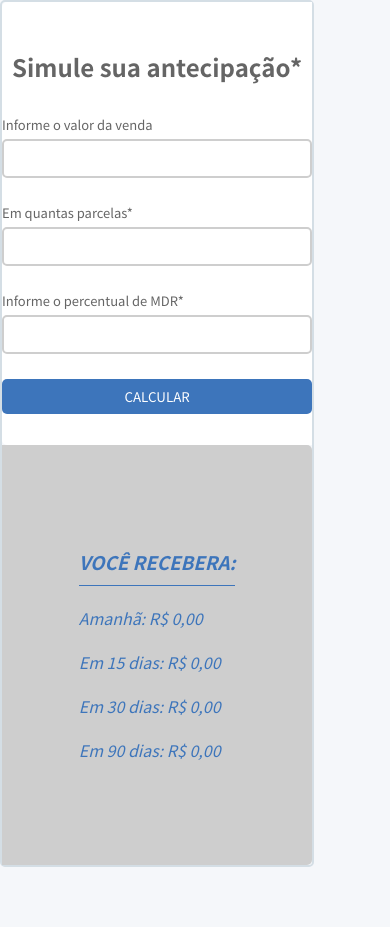
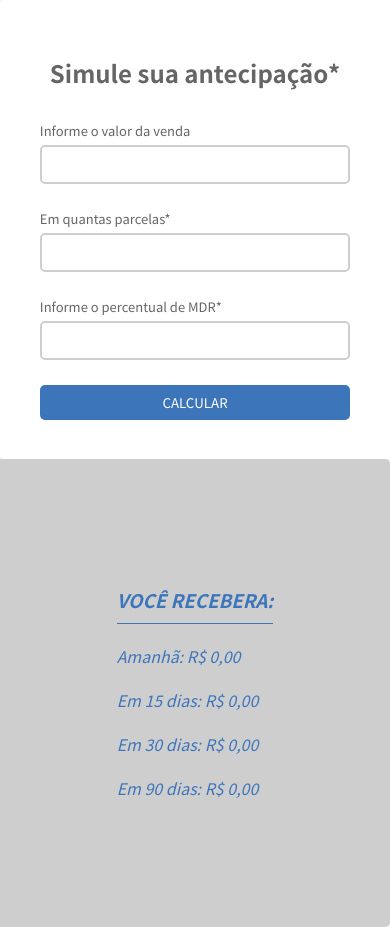
Before and after one commit to Iluscadev/installment-advance-calculator, a React (Create React App) app: page / in a window 390 px wide. Before the commit the page ends 867 px from the top, so only its background shows below. Built offline with nearby package versions, Linux system fonts and the light colour scheme.

Commit message:
style: fixed responsivity

```diff
--- a/src/App.js
+++ b/src/App.js
@@ -1,5 +1,5 @@
 import Form from "./components/Form";
-import { Container } from "./components/MainContainer/styles";
+import { Container, MainContainer } from "./components/MainContainer/styles";
 import Results from "./components/Results";
 import { ResultsProvider } from "./providers/results";
 import GlobalStyle from "./styles/global";
@@ -9,10 +9,12 @@ function App() {
     <>
       <GlobalStyle />
       <ResultsProvider>
-        <Container>
-          <Form />
-          <Results />
-        </Container>
+        <MainContainer>
+          <Container>
+            <Form />
+            <Results />
+          </Container>
+        </MainContainer>
       </ResultsProvider>
     </>
   );
--- a/src/components/Form/styles.js
+++ b/src/components/Form/styles.js
@@ -4,6 +4,7 @@ export const FormContainer = styled.div`
   display: flex;
   justify-content: center;
   align-items: center;
+  flex-grow: 2;
 
   padding: 10%;
 
@@ -30,6 +31,10 @@ export const Title = styled.h2`
   color: var(--gray5);
   background-color: var(--purewhite);
   font-weight: bold;
+
+  @media (max-width: 320px) {
+    white-space: pre-wrap;
+  }
 `;
 
 
@@ -47,7 +52,6 @@ export const Label = styled.label`
 
 
 export const Input = styled.input`
-  min-width: 250px;
   height: 35px;
   margin: 5px 0;
   padding: 0 8px;
@@ -64,8 +68,8 @@ export const Input = styled.input`
     outline: none;
   }
 
-  @media (max-width: 550px) {
-    min-width: 230px;
+  @media (max-width: 650px) {
+    min-width: 100px;
   }
 `;
 
@@ -73,7 +77,6 @@ export const Input = styled.input`
 export const ButtonSubmit = styled.button`
   width: 100%;
   height: 35px;
-  /* padding: 0 8px; */
 
   background-color: var(--paleblue);
   color: var(--purewhite);
--- a/src/components/MainContainer/styles.js
+++ b/src/components/MainContainer/styles.js
@@ -2,14 +2,33 @@ import styled from "styled-components";
 
 export const Container = styled.div`
   display: flex;
-  box-sizing: border-box;
+  width: 800px;
+  height: 70%;
+  border-radius: 5px;
 
-  border-radius: 5px;
-  border: 2px solid var(--gray7);
+  @media (max-width: 650px) {
+    width: auto;
+    flex-direction: column;
+  }
 
-  @media (max-width: 550px) {
+  @media (max-height: 650px) {
     flex-direction: column;
-    position: absolute;
-    left: 0;
   }
 `;
+
+export const MainContainer = styled.div`
+  display: flex;
+  justify-content: center;
+  align-items: center;
+  width: 100vw;
+  height: 100vh;
+
+  @media (max-width: 650px) {
+    display: block;
+  }
+
+  @media (max-height: 350px) {
+    display: block;
+  }
+
+`;
--- a/src/components/Results/styles.js
+++ b/src/components/Results/styles.js
@@ -1,10 +1,9 @@
 import styled from "styled-components";
 
-export const ResultsContainer = styled.aside`
+export const ResultsContainer = styled.div`
   display: flex;
   justify-content: center;
-
-  min-width: 250px;
+  flex-grow: 1.5;
 
   background-color: var(--gray3);
   border-radius: 0 5px 5px 0;
@@ -29,6 +28,7 @@ export const ResultsTitle = styled.h3`
   background-color: var(--gray3);
   font-style: italic;
   border-bottom: 1px solid var(--paleblue);
+  white-space: nowrap;
 `;
 
 export const ResultsText = styled.span`
@@ -37,4 +37,6 @@ export const ResultsText = styled.span`
   color: var(--paleblue);
   background-color: var(--gray3);
   font-weight: 500;
+
+  white-space: nowrap;
 `;
```
